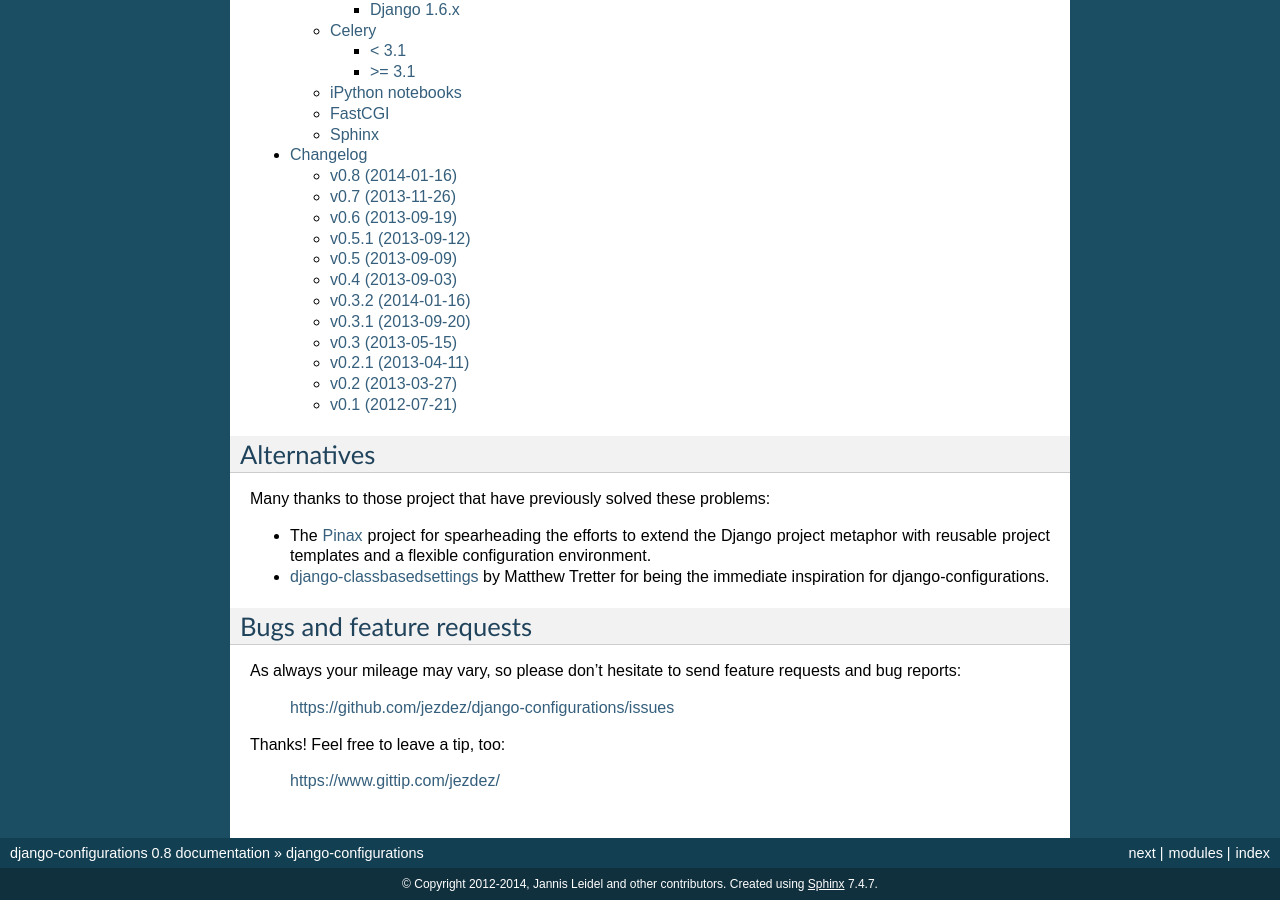
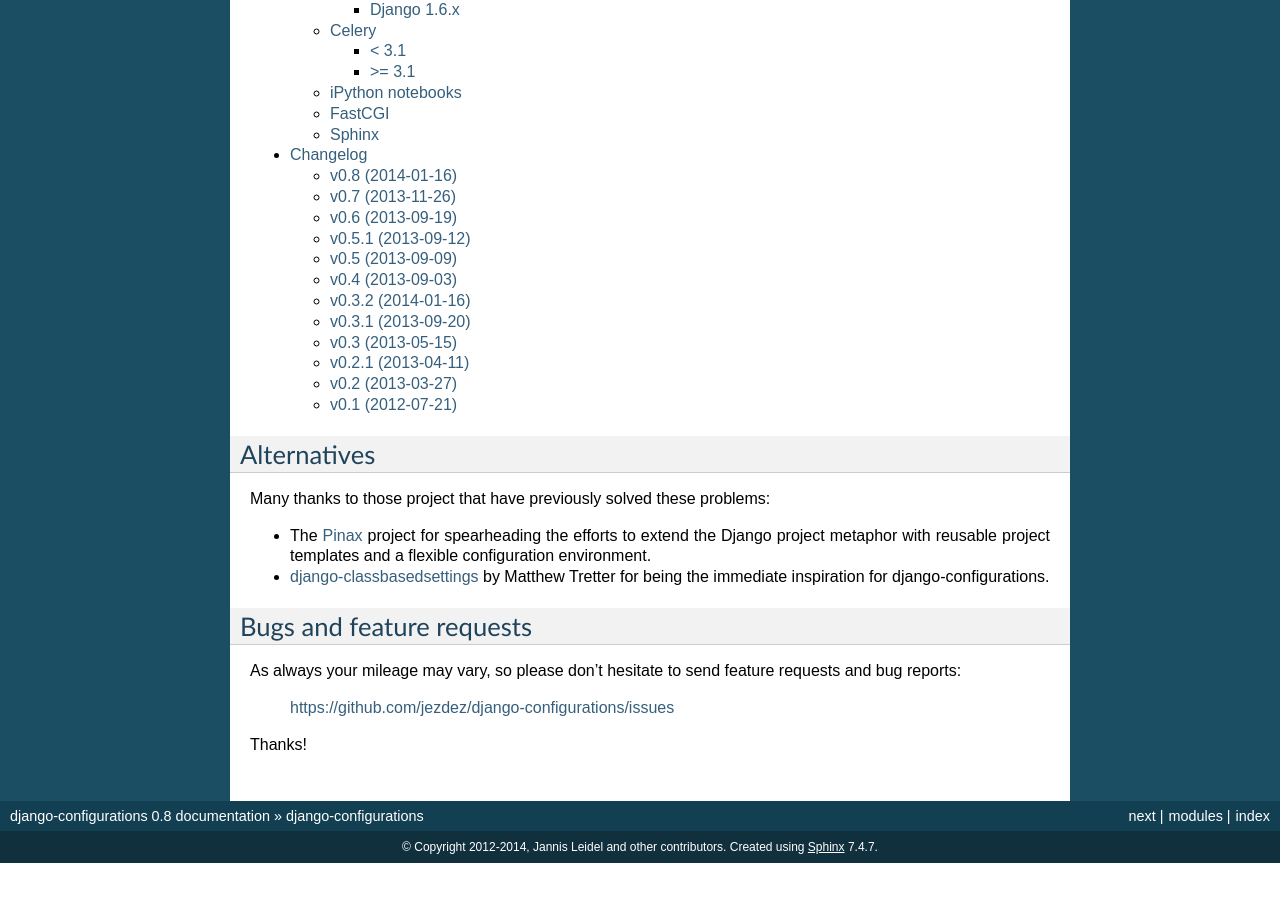
Before and after one commit to jazzband/django-configurations, a Sphinx documentation site: the page built from docs/index.rst, in a window 1280 px wide and 900 px high, scrolled down 2924 px. Built offline with Sphinx 7.4.7, drawn with Linux system fonts in a browser that asks for light colours; after the commit the page ends 3787 px from its top, so only the background shows below that.

Commit message:
Removed gittip.

```diff
--- a/docs/index.rst
+++ b/docs/index.rst
@@ -95,6 +95,4 @@
 
     https://github.com/jezdez/django-configurations/issues
 
-Thanks! Feel free to leave a tip, too:
-
-    https://www.gittip.com/jezdez/
+Thanks!
```
